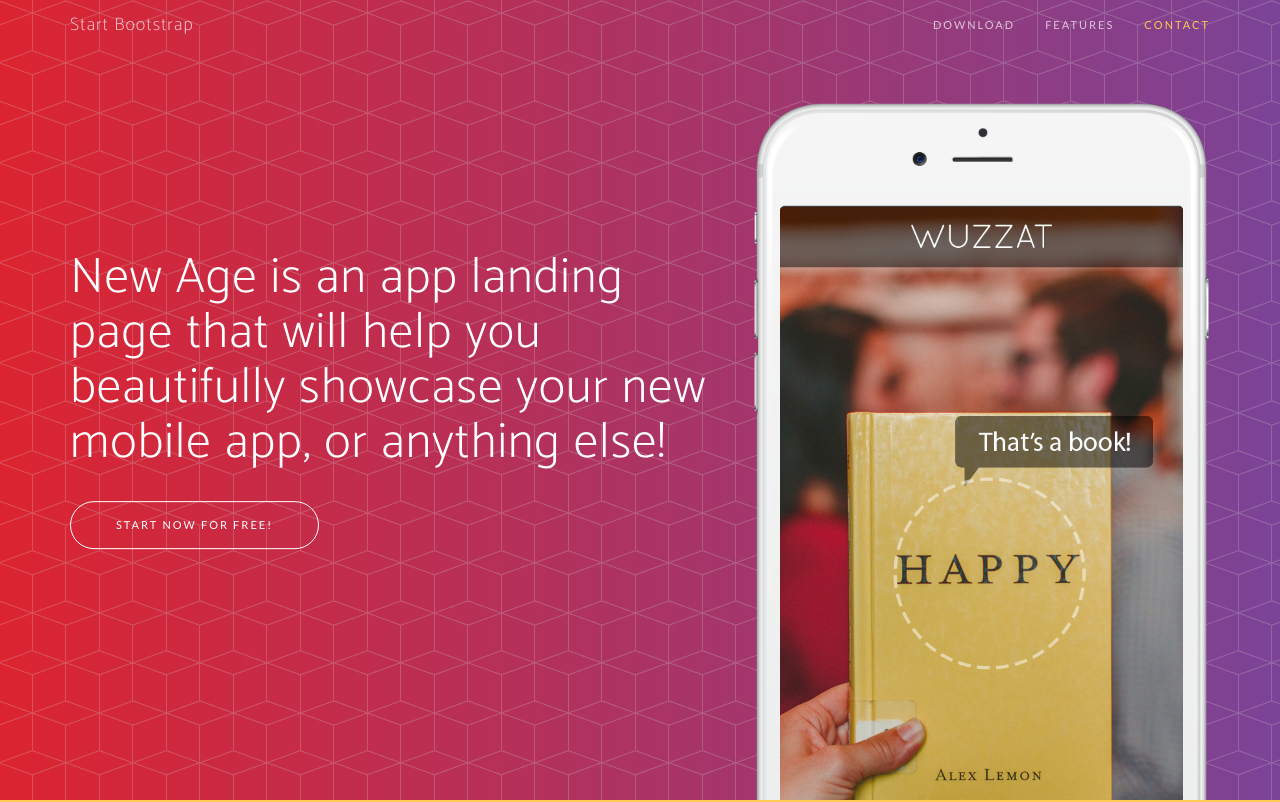
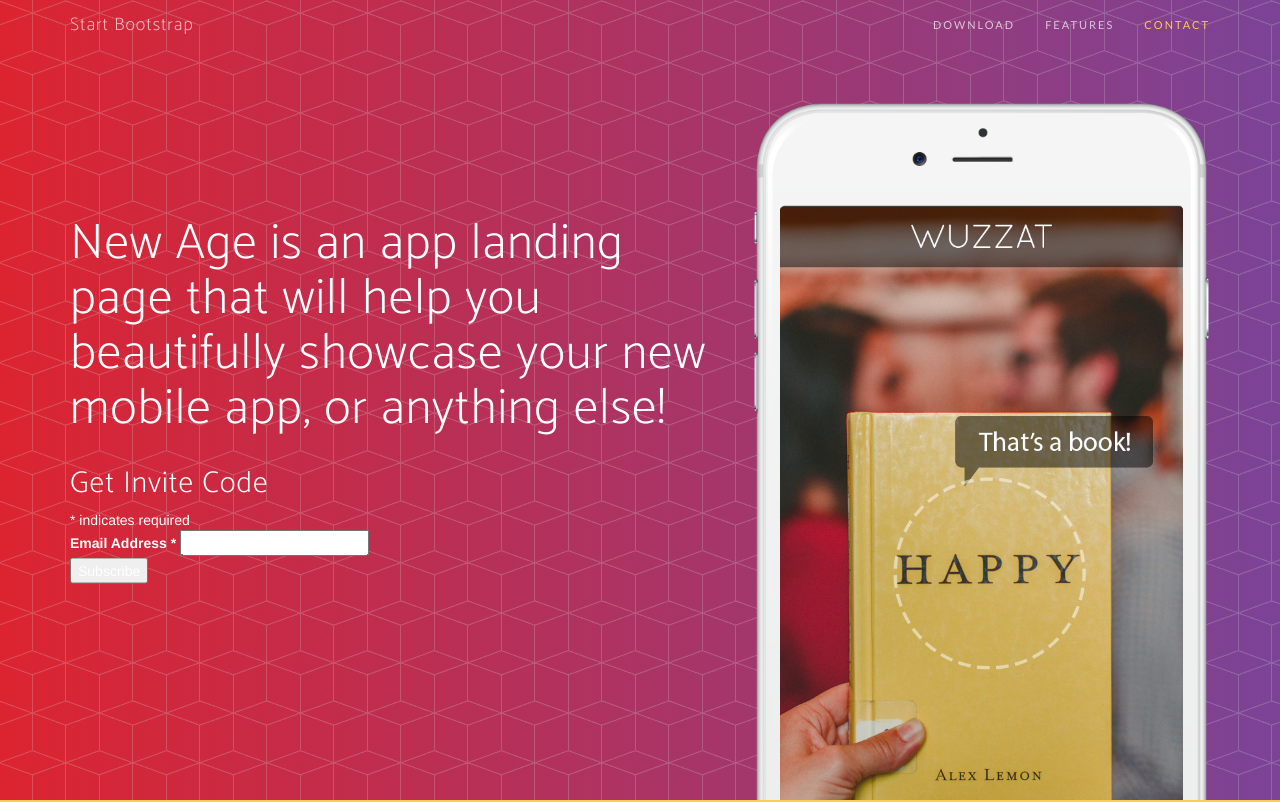
Before and after one commit to Revree/favy-website, a website: page index.html in a window 1280 px wide. Shown: the top 802 px of the page. Drawn offline with nearby package versions, Linux system fonts and the light colour scheme; a web font is replaced by a local one.

Commit message:
insert form

```diff
--- a/index.html
+++ b/index.html
@@ -74,7 +74,28 @@
                     <div class="header-content">
                         <div class="header-content-inner">
                             <h1>New Age is an app landing page that will help you beautifully showcase your new mobile app, or anything else!</h1>
-                            <a href="#download" class="btn btn-outline btn-xl page-scroll">Start Now for Free!</a>
+                            <!-- Begin MailChimp Signup Form -->
+                            <div id="mc_embed_signup">
+                            <form action="//hublix.us14.list-manage.com/subscribe/post?u=d73c6a5c8b34fbc26dcae4b14&amp;id=d26852d42c" method="post" id="mc-embedded-subscribe-form" name="mc-embedded-subscribe-form" class="validate" target="_blank" novalidate>
+                                <div id="mc_embed_signup_scroll">
+                            	<h2>Get Invite Code</h2>
+                            <div class="indicates-required"><span class="asterisk">*</span> indicates required</div>
+                            <div class="mc-field-group">
+                            	<label for="mce-EMAIL">Email Address  <span class="asterisk">*</span>
+                            </label>
+                            	<input type="email" value="" name="EMAIL" class="required email" id="mce-EMAIL">
+                            </div>
+                            	<div id="mce-responses" class="clear">
+                            		<div class="response" id="mce-error-response" style="display:none"></div>
+                            		<div class="response" id="mce-success-response" style="display:none"></div>
+                            	</div>    <!-- real people should not fill this in and expect good things - do not remove this or risk form bot signups-->
+                                <div style="position: absolute; left: -5000px;" aria-hidden="true"><input type="text" name="b_d73c6a5c8b34fbc26dcae4b14_d26852d42c" tabindex="-1" value=""></div>
+                                <div class="clear"><input type="submit" value="Subscribe" name="subscribe" id="mc-embedded-subscribe" class="button"></div>
+                                </div>
+                            </form>
+                            </div>
+
+                            <!--End mc_embed_signup-->
                         </div>
                     </div>
                 </div>
```
